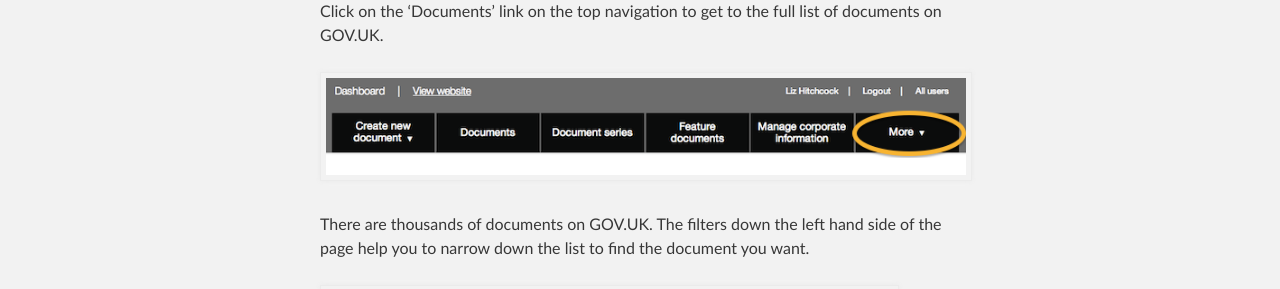
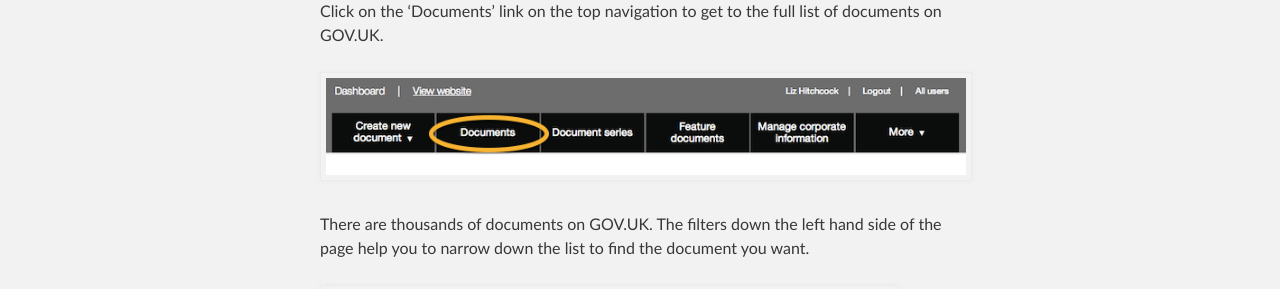
Before and after one commit to alphagov/inside-government-admin-guide, a Jekyll site: the page built from first-steps/find-documents.md, in a window 1280 px wide. Shown: the part 468-757 px from the top of the page. Built offline with Jekyll 4.4.1, drawn with Linux system fonts in a browser that asks for light colours.

Commit message:
Update find-documents.md

```diff
--- a/first-steps/find-documents.md
+++ b/first-steps/find-documents.md
@@ -9,7 +9,7 @@ Please note this manual is a draft version and will be revised shortly.
 
 Click on the 'Documents' link on the top navigation to get to the full list of documents on GOV.UK.
 
-![Document hub 1](top-navigation-2.png)
+![Document hub 1](top-navigation-1.png)
 
 There are thousands of documents on GOV.UK. The filters down the left hand side of the page help you to narrow down the list to find the document you want.
 
```
